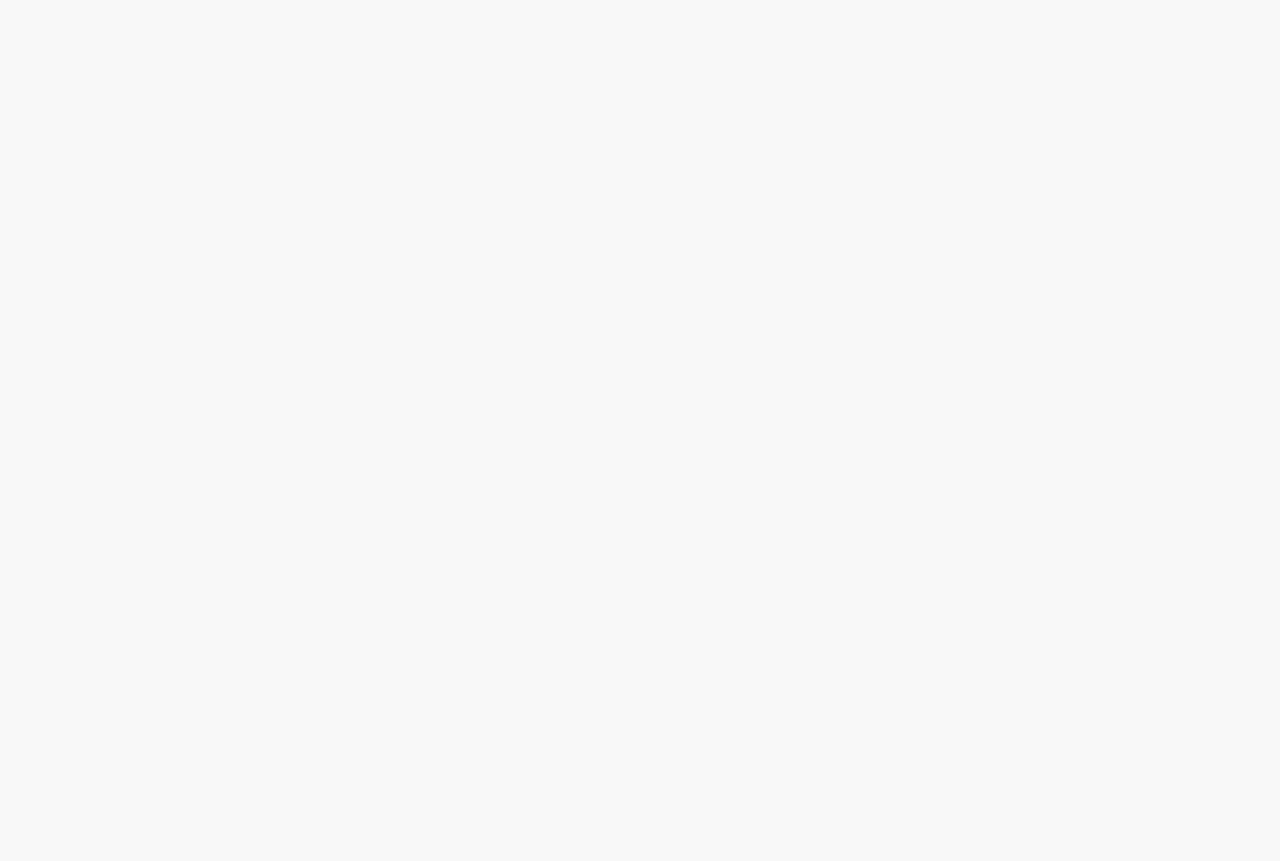
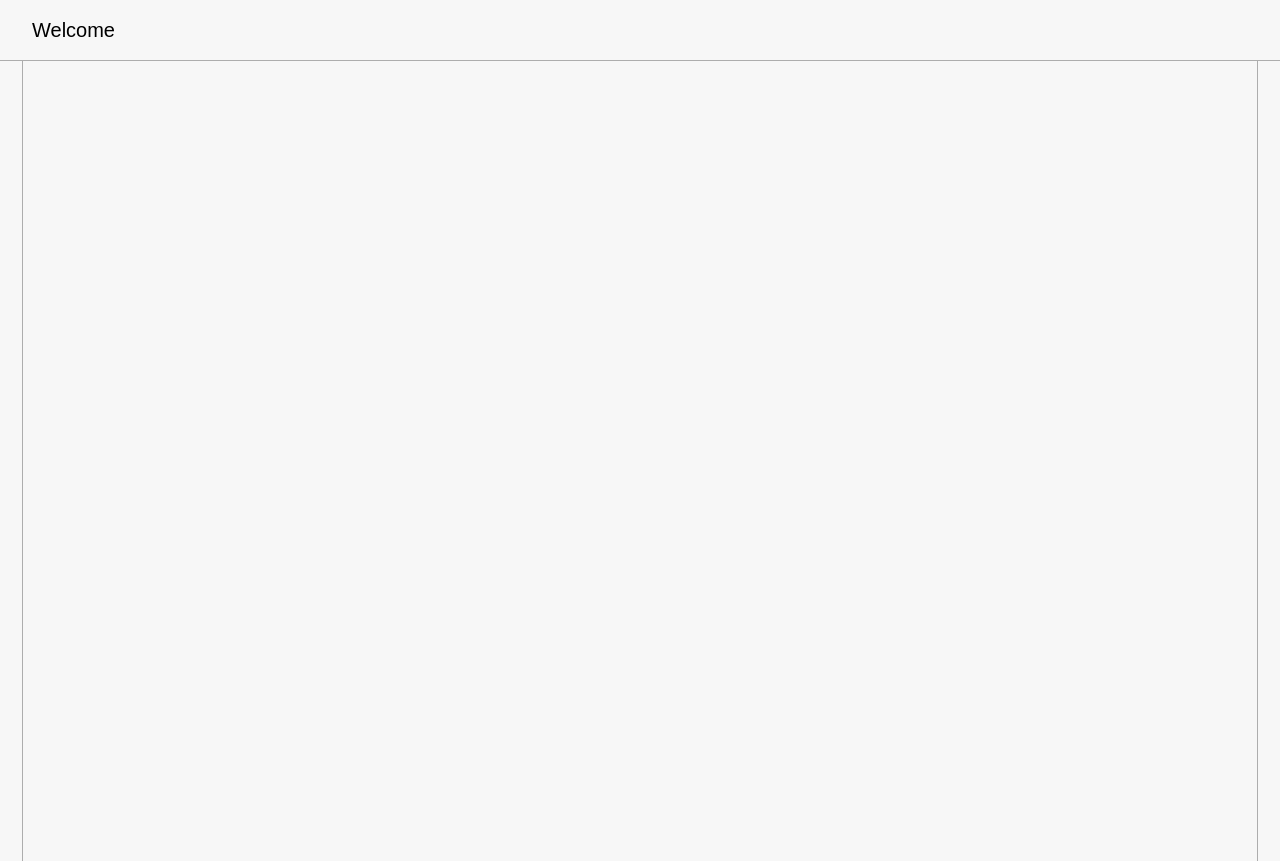
Before and after one commit to JhowBRCG/my-portfolio, a Next.js app: page / in a window 1280 px wide. Before the commit the page ends 800 px from the top, so only its background shows below. Built offline with nearby package versions, Linux system fonts and the light colour scheme; a web font is replaced by a local one.

Commit message:
add Header component, border lines and margin

```diff
--- a/app/layout.tsx
+++ b/app/layout.tsx
@@ -1,5 +1,6 @@
 import type { Metadata } from "next";
 import { ThemeProvider } from "next-themes";
+import Header from "@/components/Header";
 import "./globals.css";
 
 import { Kranky } from "next/font/google";
@@ -19,7 +20,13 @@ export default function RootLayout({
   return (
     <html lang="en">
       <body className={`${kranky.className}`}>
-        <ThemeProvider attribute="class">{children}</ThemeProvider>
+        <ThemeProvider attribute="class">
+          <Header />
+          <div className="h-[1px] w-full bg-line-light dark:bg-line-dark"></div>
+          <div className="mx-[22px] min-h-screen border-x border-line-light dark:border-line-dark">
+            {children}
+          </div>
+        </ThemeProvider>
       </body>
     </html>
   );
```
